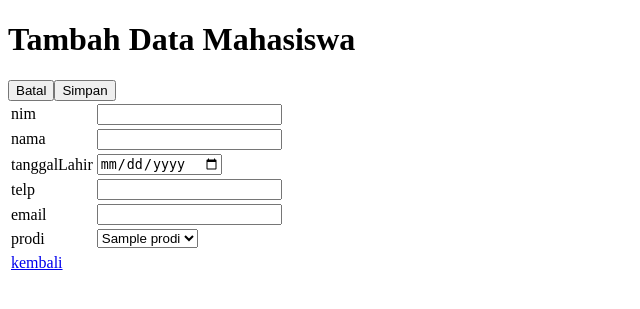
After one commit to iijuh3016/2025web, a PHP site: page /tambahmahasiswa.php in a window 1280 px wide. The commit adds this page. Shown: the top 309 px of the page, without its empty margins (0-640 px from the left). Run offline with PHP 8.4, Linux system fonts and the light colour scheme; tables that the repository leaves empty or names only in its code hold one stand-in row (values such as "Sample post").

Commit message:
create mahasiswa

```diff
--- a/index.php
+++ b/index.php
@@ -20,6 +20,7 @@ $data = ambildata($query);
 </head>
 <body>
     <h1>DATA MAHASISWA</h1>
+    <a href="tambahmahasiswa.php">Tambah</a>
     <table border="1" cellspasing="0" cellpadding="5" >
         <thead>
                 <th>No</th>
--- /dev/null
+++ b/tambahmahasiswa.php
@@ -0,0 +1,66 @@
+<?php
+include "koneksi.php";
+
+$query = "SELECT * FROM prodi";
+$data = ambildata($query);
+
+?>
+
+<!DOCTYPE html>
+<html lang="en">
+<head>
+    <meta charset="UTF-8">
+    <meta name="viewport" content="width=device-width, initial-scale=1.0">
+    <title>Document</title>
+</head>
+
+<body>
+    <h1>Tambah Data Mahasiswa</h1>
+    <form action="tambahaksimahasiswa.php" method="post">
+    <table>
+    <tr>
+          <td>nim</td>
+          <td><input type="text" name="nim"></td>
+        </tr>
+
+        <tr>
+          <td>nama</td>
+          <td><input type="text" name="nama" ></td>
+        </tr>
+
+        <tr>
+          <td>tanggalLahir</td>
+          <td><input type="date" name="tanggalLahir" /></td>
+        </tr>
+
+        <tr>
+          <td>telp</td>
+          <td><input type = "text" name="telp"></td>
+        </tr>
+
+        <tr>
+          <td>email</td>
+          <td><input type = "text" name ="email"></td>
+        </tr>
+        <tr>
+          <td>prodi</td>
+          <td>
+          <select name="id">
+            <?php foreach($data as $d) :?>
+              <option value="<?php echo $d['id'] ?>"><?php echo $d['nama'] ?></option>
+              <?php endforeach?>
+            </select>
+          </td>
+        </tr>
+        <tr>
+            <input type="reset" value="Batal" />
+            <input type="submit" value="Simpan" />
+        </tr>
+        <tr>
+          <td><a href="index.php">kembali</a></td>
+        </tr>
+    </table>
+    </form>
+
+</body>
+</html>
```
Also changed, not shown: prodi.php (+8 -7 lines), tambahaksimahasiswa.php (added, +16 -0 lines).
